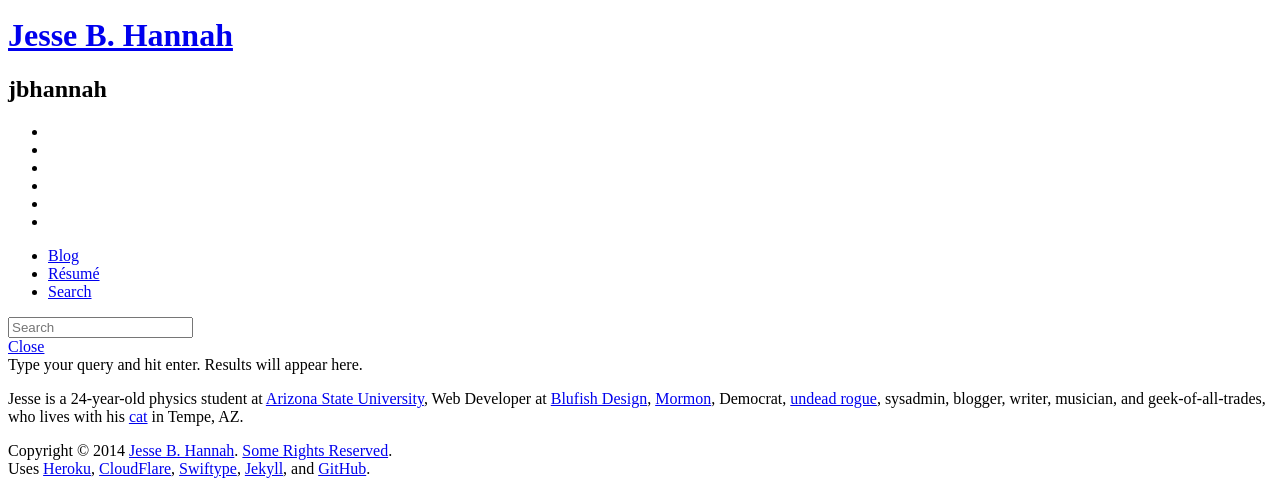
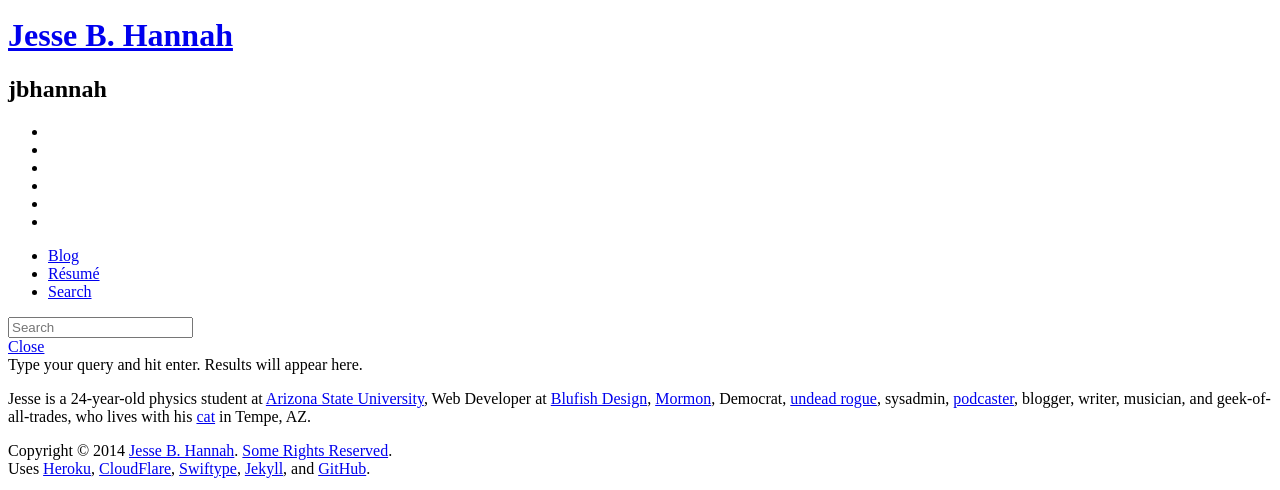
Before and after one commit to jbhannah/jbhannah.net-jekyll, a Jekyll site: the page built from index.html, in a window 1280 px wide, cut to the strip 212-702 px from the top of the page. Built offline with Jekyll 4.4.1, drawn with Linux system fonts in a browser that asks for light colours; nearby versions of some CDN libraries; some web fonts are replaced.

Commit message:
Added link to Life Is Leet

```diff
--- a/index.html
+++ b/index.html
@@ -17,6 +17,7 @@ body_class: index
   Democrat,
   <a href="/wow.html">undead rogue</a>,
   sysadmin,
+  <a href="http://www.lifeisleet.com/">podcaster</a>,
   blogger,
   writer,
   musician,
```
